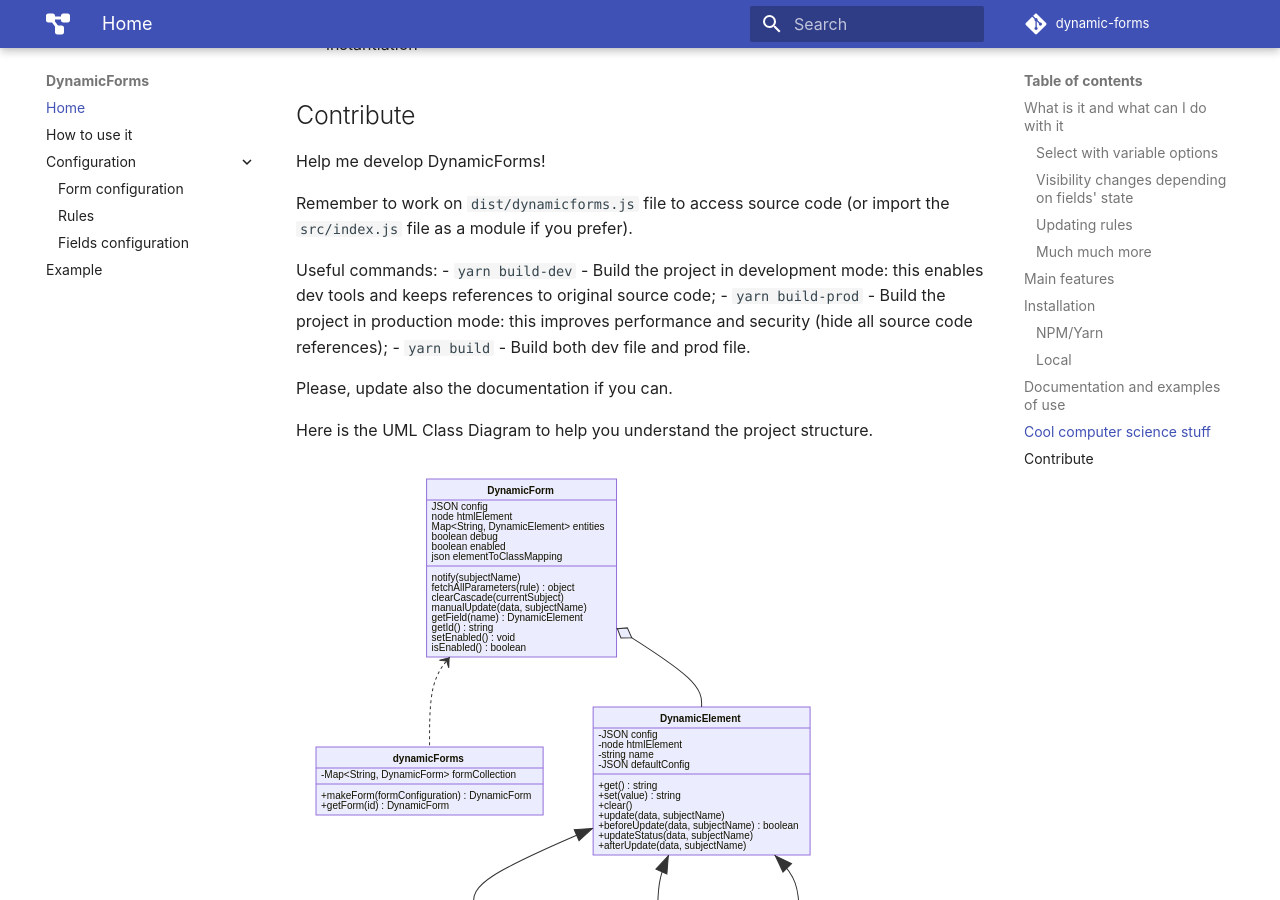
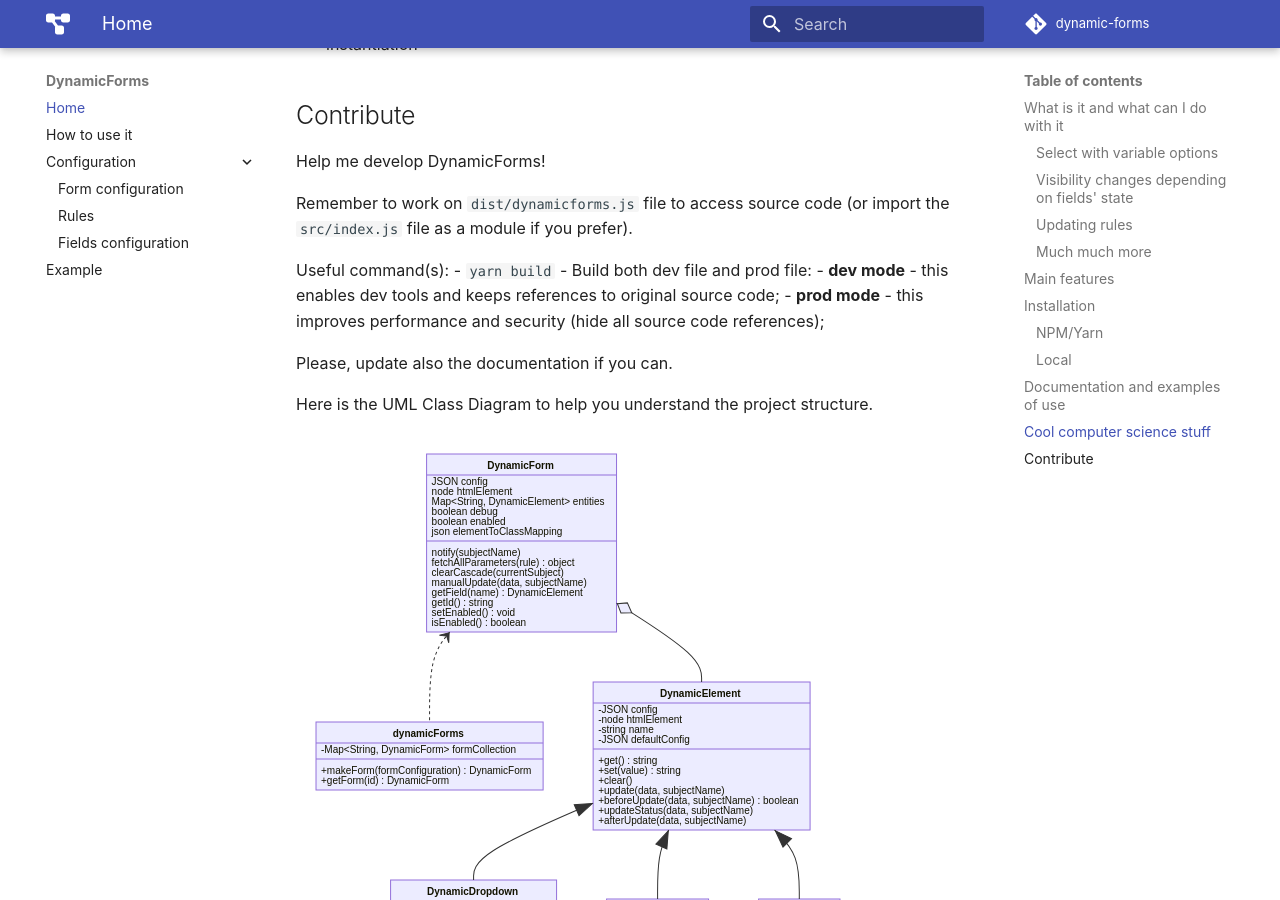
Before and after one commit to simomosi/dynamic-forms, an MkDocs documentation site: the page built from docs/README.md, in a window 1280 px wide and 900 px high, scrolled down 2501 px. Built offline with MkDocs 1.6.1 and Material for MkDocs 9.7.7, drawn with Linux system fonts in a browser that asks for light colours; comment, search, counter and statistics services are not loaded.

Commit message:
Merge of dev/prod config

```diff
--- a/docs/README.md
+++ b/docs/README.md
@@ -51,10 +51,10 @@
 
 Remember to work on `dist/dynamicforms.js` file to access source code (or import the `src/index.js` file as a module if you prefer).
 
-Useful commands:
-- `yarn build-dev` - Build the project in development mode: this enables dev tools and keeps references to original source code;
-- `yarn build-prod` - Build the project in production mode: this improves performance and security (hide all source code references);
-- `yarn build` - Build both dev file and prod file.
+Useful command(s):
+- `yarn build` - Build both dev file and prod file:
+    - **dev mode** - this enables dev tools and keeps references to original source code;
+    - **prod mode** - this improves performance and security (hide all source code references);
 
 Please, update also the documentation if you can.
 
--- a/package.json
+++ b/package.json
@@ -30,8 +30,6 @@
     "terser-webpack-plugin": "^5.0.3"
   },
   "scripts": {
-    "build": "yarn build-prod && yarn build-dev",
-    "build-dev": "webpack --env this_env=development",
-    "build-prod": "webpack --env this_env=production"
+    "build": "webpack"
   }
 }
```
Also changed, not shown: webpack.config.js (+6 -11 lines), 1 other file.
